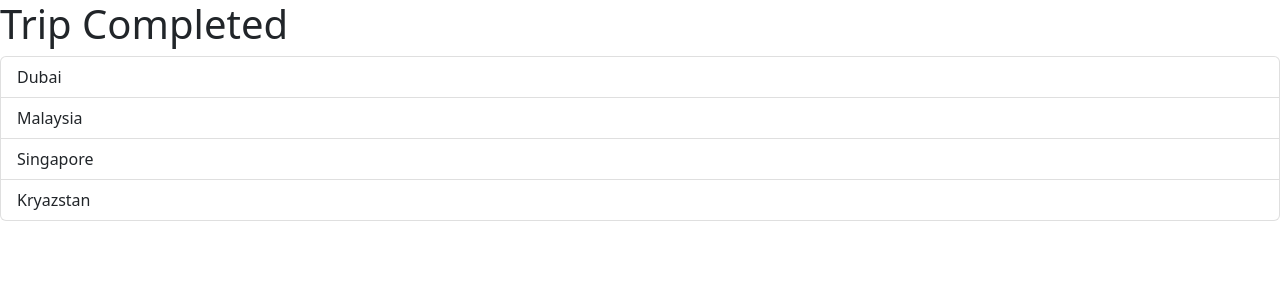
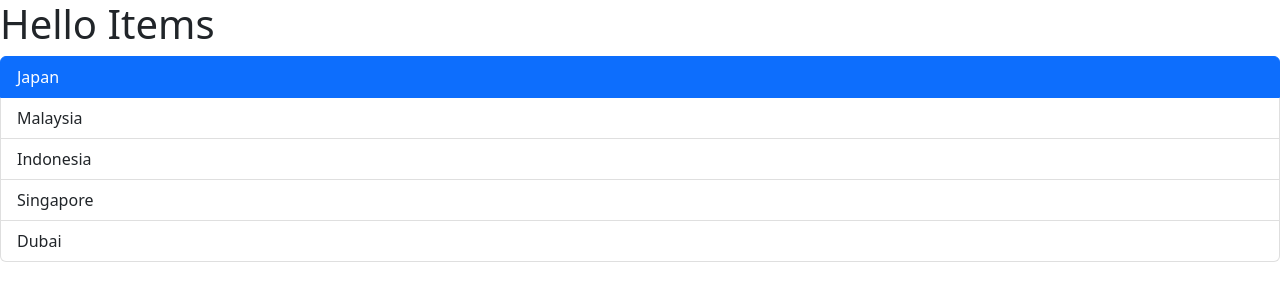
Before and after one commit to puneetshopifydev/code-with-mosh, a React (Vite) app: page / in a window 1280 px wide. Shown: the top 300 px of the page. Built offline with nearby package versions, Linux system fonts and the light colour scheme.

Commit message:
Function via props

```diff
--- a/src/App.tsx
+++ b/src/App.tsx
@@ -2,15 +2,9 @@ import ListGroup from "./components/ListGroup";
 
 function App() {
 
-  let items = ["Dubai", "Malaysia", "Singapore", "Kryazstan"];
-
-  const handleSelectedItem = (item: string) => {
-    console.log(item);
-  }
-
   return (
     <div>
-      <ListGroup items={ items } heading="Trip Completed" onSelectItem={handleSelectedItem} />
+      <ListGroup />
     </div>
   );
 }
--- a/src/components/ListGroup.tsx
+++ b/src/components/ListGroup.tsx
@@ -1,30 +1,16 @@
 import { useState } from "react";
 
-interface ListGroupProps {
-  items: string[];
-  heading: string;
-  onSelectItem: (item: string) => void;
-}
-
-function headerSection( { items, heading, onSelectItem } : ListGroupProps) {
+const Items = ["Japan", "Malaysia", "Indonesia", "Singapore", "Dubai"];
 
 
-  const [currentIndex, afterIndex] = useState(-1);
-
+function ListItems() {
+  const [CurrentIndex, UpdateIndex] = useState(-0);
   return (
     <>
-      <h1> { heading } </h1>
+      <h1>Hello Items</h1>
       <ul className="list-group">
-        { items.length === 0 && <p>No Item Found</p> }
-        {items.map((item, index) => (
-          <li
-            className={ currentIndex === index ? 'list-group-item active' : 'list-group-item' }
-            key={item}
-            onClick={() => {
-              afterIndex(index);
-              onSelectItem(item);
-            }}
-          >
+        {Items.map((item, index) => (
+          <li key={item} className={ CurrentIndex === index ? 'list-group-item active': 'list-group-item' } onClick={ () => UpdateIndex(index) }>
             {item}
           </li>
         ))}
@@ -33,4 +19,4 @@ function headerSection( { items, heading, onSelectItem } : ListGroupProps) {
   );
 }
 
-export default headerSection;
+export default ListItems;
```
